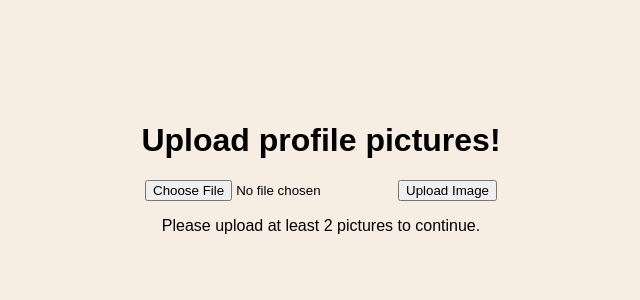
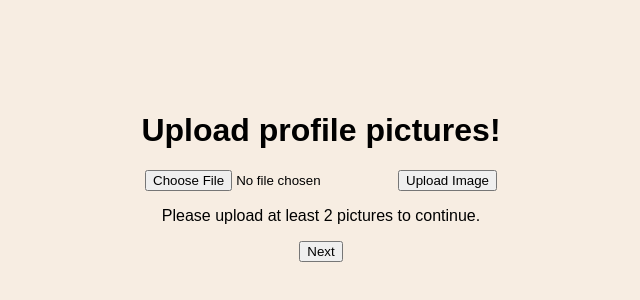
Before and after one commit to armandoparra13/HarmonyPlate, a React (Create React App) app in the folder front/: page /upload-pictures in a window 1280 px wide. Shown: the part 224-524 px from the top of the page, without its empty margins (319-959 px from the left). Built offline with nearby package versions, Linux system fonts and the light colour scheme; no server answers.

Commit message:
Added next button

```diff
--- a/front/src/pages/ProfileCreationPage/UploadPictures.js
+++ b/front/src/pages/ProfileCreationPage/UploadPictures.js
@@ -33,6 +33,10 @@ function UploadPictures() {
           console.error(error);
         }
       };
+      const handleNextClick = () => {
+        // Navigate to a different page
+        //navigate("/");
+      };
 
     return (
       <div>
@@ -40,6 +44,7 @@ function UploadPictures() {
         <input type="file" accept="image/*" onChange={handleImageChange} />
         <button onClick={handleImageUpload}>Upload Image</button>
         <p>Please upload at least 2 pictures to continue.</p>
+        <button onClick={handleNextClick}>Next</button>
       </div>
     );
   }
```
